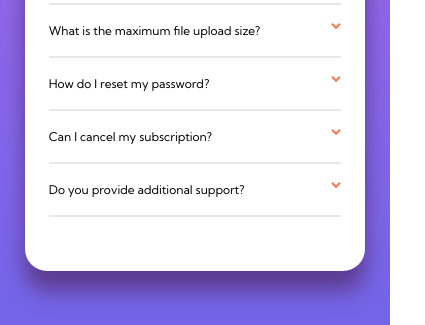
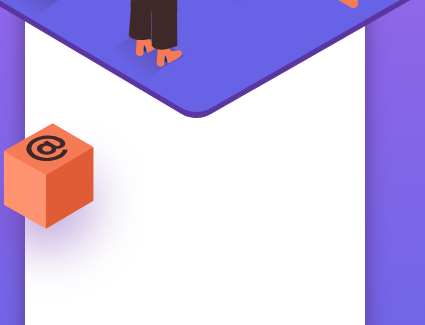
Before and after one commit to sorengrey/faq-accordion-card, a plain HTML site: page index.html in a window 390 px wide. Shown: the part 361-686 px from the top of the page, 425 px wide, since content can reach past the window. Drawn offline with nearby package versions, Linux system fonts and the light colour scheme.

Commit message:
added box img, started mobile query

```diff
--- a/index.html
+++ b/index.html
@@ -31,14 +31,21 @@
       id="mobile-img"
     />
 
-    <!-- hero image on desktop -->
+    <main>
+          <!-- hero image on desktop -->
     <img
-      src="./images/illustration-woman-online-desktop.svg"
-      alt="art of a woman using a large touchscreen with multiple dialogue boxes open"
-      id="desktop-img"
-    />
+    src="./images/illustration-woman-online-desktop.svg"
+    alt="art of a woman using a large touchscreen with multiple dialogue boxes open"
+    id="desktop-img"
+  />
 
-    <main>
+  <!-- box image on desktop -->
+          <img
+          src="./images/illustration-box-desktop.svg"
+          alt="art of a woman using a large touchscreen with multiple dialogue boxes open"
+          id="desktop-img"
+        />
+
       <h1>FAQ</h1>
       <section class="dropdown">
         <section class="question">
--- a/style.css
+++ b/style.css
@@ -23,6 +23,11 @@ body {
 #desktop-img {
     display: none;
     margin: auto;
+}
+
+/* box image on desktop */
+#box {
+    display: none;
 }
 
 main {
@@ -71,3 +76,30 @@ hr {
 .attribution {
     display: none;
 }
+
+
+/* desktop view */
+@media screen and (min-width: 376px){
+    main {
+        margin-top: 5em;
+        width: 75%;
+    }
+    #mobile-img {
+        display: none;
+    }
+    #desktop-img {
+        display: inline-flex;
+        margin-left: -8em;
+    }
+    #box{
+        display: block;
+    }
+    .dropdown {
+        width: 50%;
+        float: right;
+    }
+    hr {
+        width: 50%;
+        float: right;
+    }
+}
```
